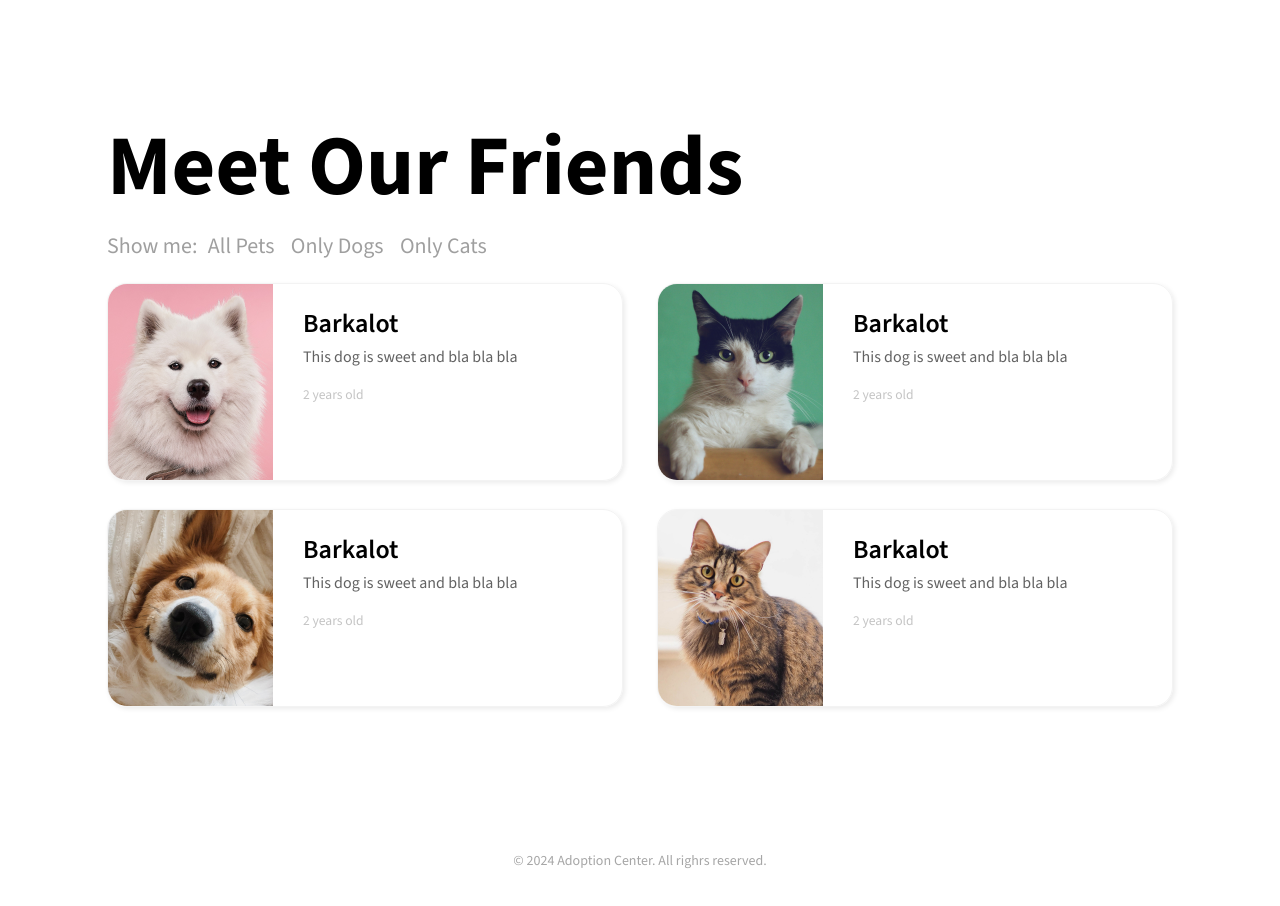
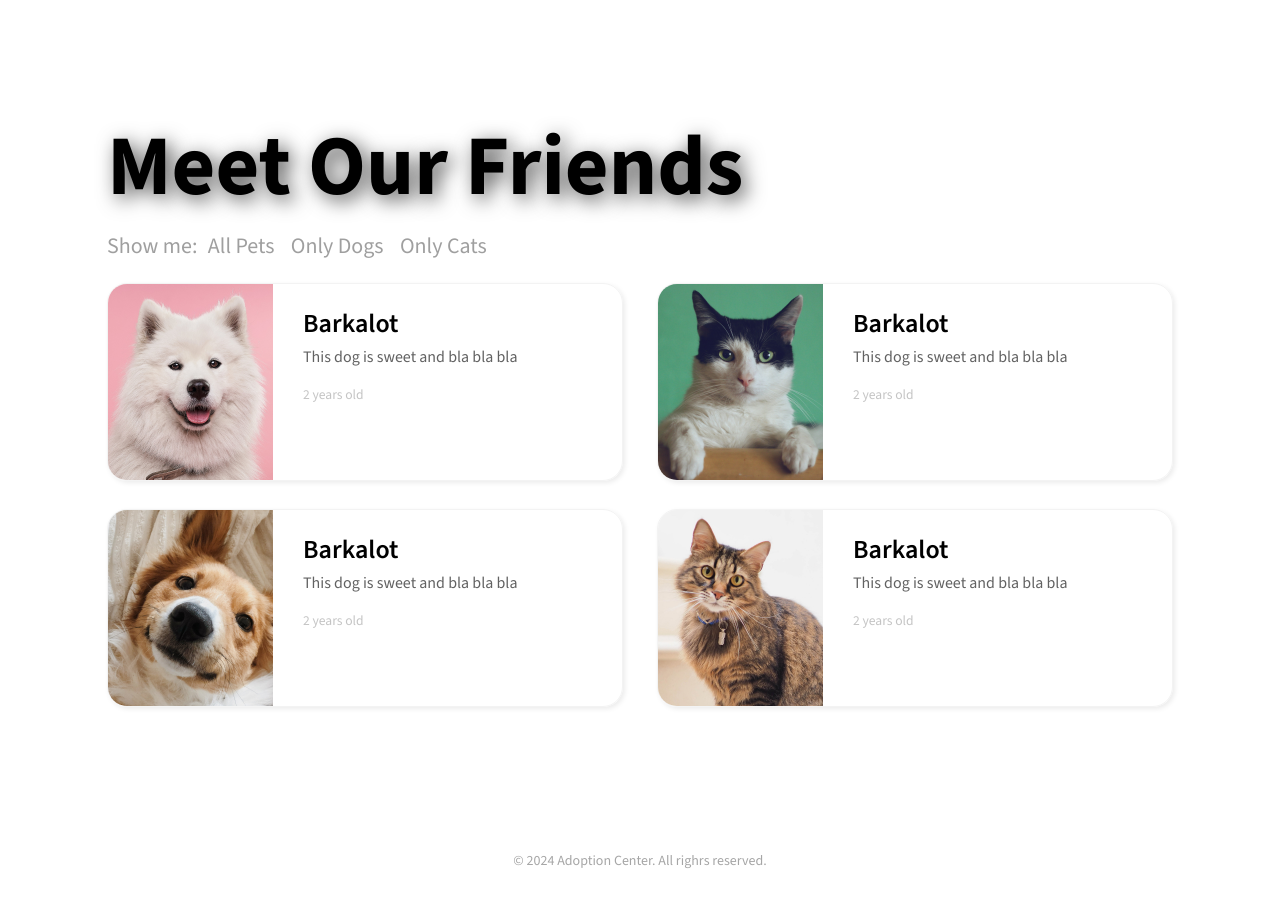
Before and after one commit to uzi-karmeli/pet-adoption, a plain HTML site: page index.html in a window 1280 px wide. Shown: the part 1180-2086 px from the top of the page. Drawn offline with nearby package versions, Linux system fonts and the light colour scheme.

Commit message:
add text shadow to page section

```diff
--- a/styles.css
+++ b/styles.css
@@ -156,6 +156,7 @@ body {
   font-size: 4rem;
   margin: 0;
   line-height: 1;
+  text-shadow: 5px 5px 20px rgba(0, 0, 0, 0.7);
 }
 
 .pet-filter {
```
